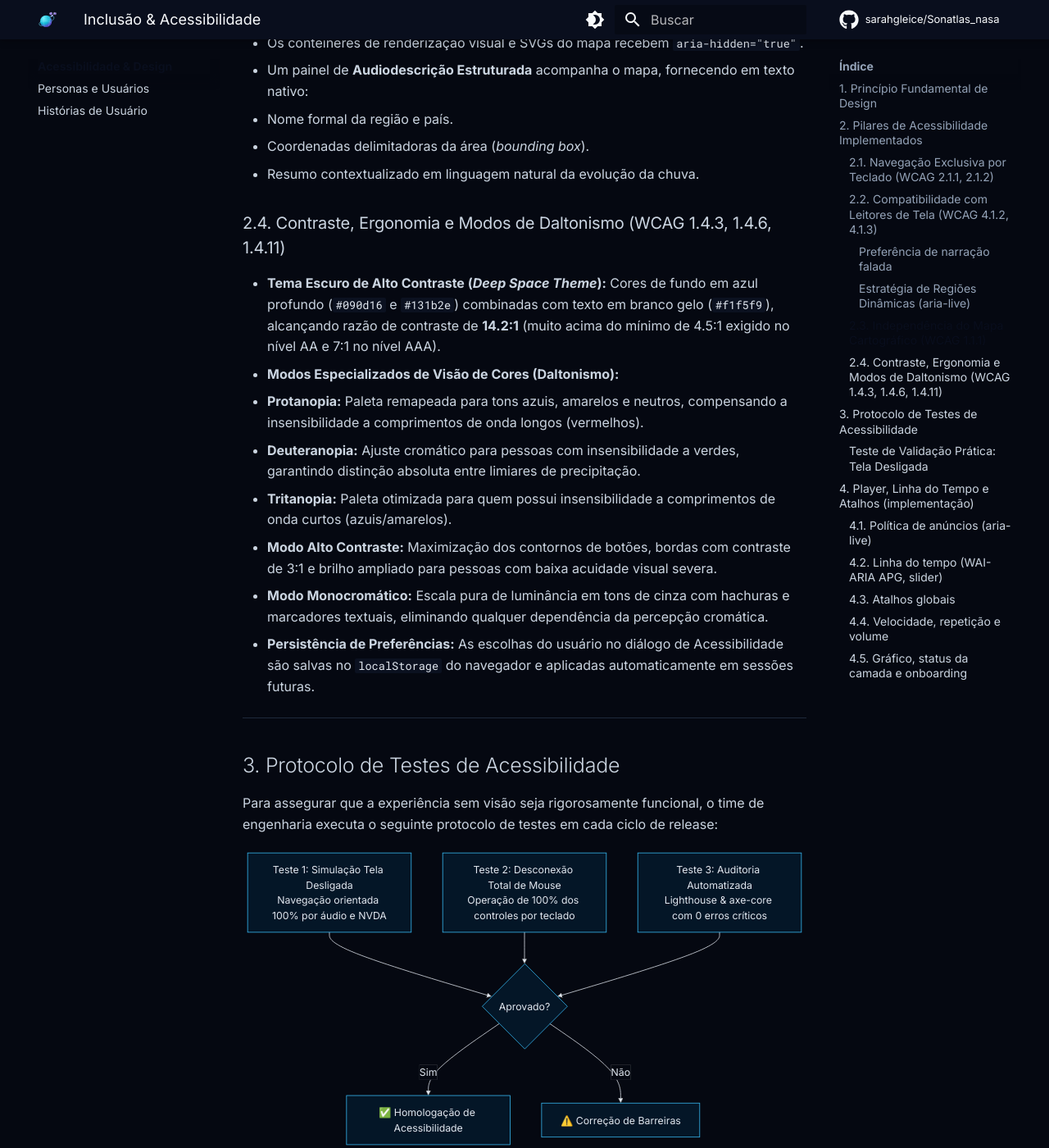
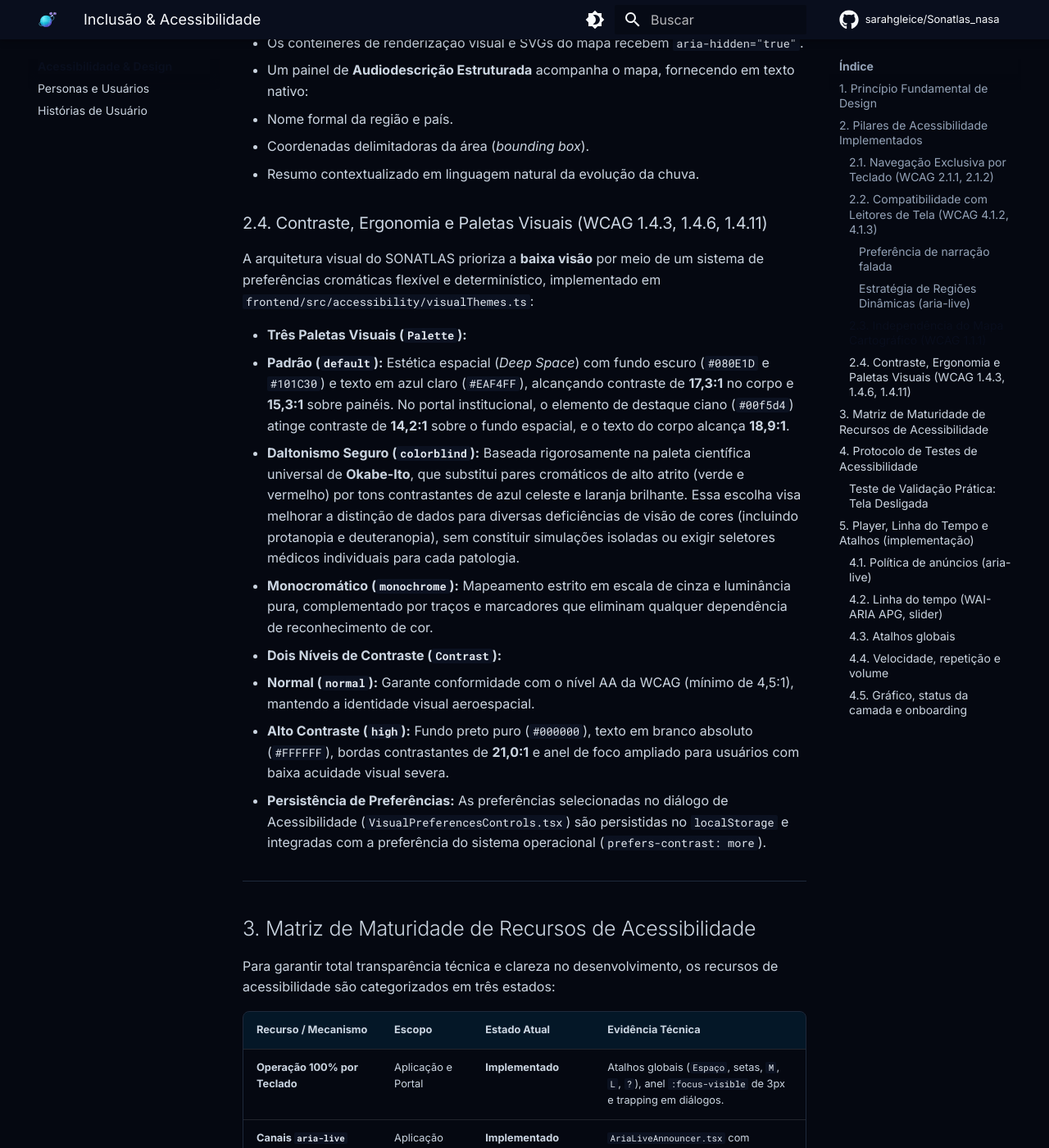
Before and after one commit to sarahgleice/Sonatlas_nasa, an MkDocs documentation site: the page built from docs/08-acessibilidade/index.md, in a window 1280 px wide and 1400 px high, scrolled down 1844 px. Shown: the whole window at 82% size. Built offline with MkDocs 1.6.1 and Material for MkDocs 9.7.7, drawn with Linux system fonts in a browser that asks for light colours; comment, search, counter and statistics services are not loaded; some of the changed text lies outside the part shown.

Commit message:
docs: refine scientific and accessibility claims in portal

```diff
--- a/docs/08-acessibilidade/index.md
+++ b/docs/08-acessibilidade/index.md
@@ -48,19 +48,42 @@ A propriedade `polite` garante que o leitor de tela conclua a fala da palavra em
   - Coordenadas delimitadoras da área (*bounding box*).
   - Resumo contextualizado em linguagem natural da evolução da chuva.
 
-### 2.4. Contraste, Ergonomia e Modos de Daltonismo (WCAG 1.4.3, 1.4.6, 1.4.11)
-- **Tema Escuro de Alto Contraste (*Deep Space Theme*):** Cores de fundo em azul profundo (`#090d16` e `#131b2e`) combinadas com texto em branco gelo (`#f1f5f9`), alcançando razão de contraste de **14.2:1** (muito acima do mínimo de 4.5:1 exigido no nível AA e 7:1 no nível AAA).
-- **Modos Especializados de Visão de Cores (Daltonismo):**
-  - **Protanopia:** Paleta remapeada para tons azuis, amarelos e neutros, compensando a insensibilidade a comprimentos de onda longos (vermelhos).
-  - **Deuteranopia:** Ajuste cromático para pessoas com insensibilidade a verdes, garantindo distinção absoluta entre limiares de precipitação.
-  - **Tritanopia:** Paleta otimizada para quem possui insensibilidade a comprimentos de onda curtos (azuis/amarelos).
-  - **Modo Alto Contraste:** Maximização dos contornos de botões, bordas com contraste de 3:1 e brilho ampliado para pessoas com baixa acuidade visual severa.
-  - **Modo Monocromático:** Escala pura de luminância em tons de cinza com hachuras e marcadores textuais, eliminando qualquer dependência da percepção cromática.
-- **Persistência de Preferências:** As escolhas do usuário no diálogo de Acessibilidade são salvas no `localStorage` do navegador e aplicadas automaticamente em sessões futuras.
+### 2.4. Contraste, Ergonomia e Paletas Visuais (WCAG 1.4.3, 1.4.6, 1.4.11)
+
+A arquitetura visual do SONATLAS prioriza a **baixa visão** por meio de um sistema de preferências cromáticas flexível e determinístico, implementado em `frontend/src/accessibility/visualThemes.ts`:
+
+- **Três Paletas Visuais (`Palette`):**
+  1. **Padrão (`default`):** Estética espacial (*Deep Space*) com fundo escuro (`#080E1D` e `#101C30`) e texto em azul claro (`#EAF4FF`), alcançando contraste de **17,3:1** no corpo e **15,3:1** sobre painéis. No portal institucional, o elemento de destaque ciano (`#00f5d4`) atinge contraste de **14,2:1** sobre o fundo espacial, e o texto do corpo alcança **18,9:1**.
+  2. **Daltonismo Seguro (`colorblind`):** Baseada rigorosamente na paleta científica universal de **Okabe-Ito**, que substitui pares cromáticos de alto atrito (verde e vermelho) por tons contrastantes de azul celeste e laranja brilhante. Essa escolha visa melhorar a distinção de dados para diversas deficiências de visão de cores (incluindo protanopia e deuteranopia), sem constituir simulações isoladas ou exigir seletores médicos individuais para cada patologia.
+  3. **Monocromático (`monochrome`):** Mapeamento estrito em escala de cinza e luminância pura, complementado por traços e marcadores que eliminam qualquer dependência de reconhecimento de cor.
+
+- **Dois Níveis de Contraste (`Contrast`):**
+  - **Normal (`normal`):** Garante conformidade com o nível AA da WCAG (mínimo de 4,5:1), mantendo a identidade visual aeroespacial.
+  - **Alto Contraste (`high`):** Fundo preto puro (`#000000`), texto em branco absoluto (`#FFFFFF`), bordas contrastantes de **21,0:1** e anel de foco ampliado para usuários com baixa acuidade visual severa.
+
+- **Persistência de Preferências:** As preferências selecionadas no diálogo de Acessibilidade (`VisualPreferencesControls.tsx`) são persistidas no `localStorage` e integradas com a preferência do sistema operacional (`prefers-contrast: more`).
 
 ---
 
-## 3. Protocolo de Testes de Acessibilidade
+## 3. Matriz de Maturidade de Recursos de Acessibilidade
+
+Para garantir total transparência técnica e clareza no desenvolvimento, os recursos de acessibilidade são categorizados em três estados:
+
+| Recurso / Mecanismo | Escopo | Estado Atual | Evidência Técnica |
+|---|---|---|---|
+| **Operação 100% por Teclado** | Aplicação e Portal | **Implementado** | Atalhos globais (`Espaço`, setas, `M`, `L`, `?`), anel `:focus-visible` de 3px e trapping em diálogos. |
+| **Canais `aria-live` Polite / Assertive** | Aplicação Web | **Implementado** | `AriaLiveAnnouncer.tsx` com anúncios semânticos e política anti-spam ao avançar passos. |
+| **3 Paletas Cromáticas + Alto Contraste** | Aplicação Web | **Implementado** | `visualThemes.ts`, `VisualPreferencesControls.tsx` e 24 testes unitários de contraste. |
+| **Legenda Sonora de Calibração** | Aplicação Web | **Implementado** | Síntese de 3 amostras acústicas no navegador para referência mental prévia do usuário. |
+| **Alternador de Tema Claro/Escuro** | Portal MkDocs | **Implementado** | Paleta `slate` e `default` configurada em `mkdocs.yml` com contraste testado. |
+| **Audiodescrição do Mapa 2D** | Aplicação Web | **Implementado** | Painel textual alternativo com resumo bioclimático e `aria-hidden` no canvas Leaflet. |
+| **Conformidade WCAG 2.1 AA** | Aplicação e Portal | **Implementado e Documentado** | Contraste de texto > 15:1 (excedendo 7:1 do AAA), navegabilidade e foco sem dependência visual. |
+| **Filtros SVG Dedicados por Patologia** | Aplicação Web | **Planejado** | Filtros de matriz cromática específicos para simulação pontual de tritanopia severa. |
+| **Síntese de Voz Nativa Multilíngue** | Aplicação Web | **Planejado** | Suporte ampliado à Web Speech API para leitura assistida em múltiplos idiomas adicionais. |
+
+---
+
+## 4. Protocolo de Testes de Acessibilidade
 
 Para assegurar que a experiência sem visão seja rigorosamente funcional, o time de engenharia executa o seguinte protocolo de testes em cada ciclo de release:
 
@@ -85,7 +108,7 @@ flowchart TD
 
 ---
 
-## 4. Player, Linha do Tempo e Atalhos (implementação)
+## 5. Player, Linha do Tempo e Atalhos (implementação)
 
 ### 4.1. Política de anúncios (`aria-live`)
 Canal único (`AriaLiveAnnouncer`) com dois nós sempre montados: `role="status"` (educado) e `role="alert"` (assertivo, só para dado ausente e erros). A regra anti-spam fica em `frontend/src/utils/announcements.ts`:
```
Also changed, not shown: docs/06-dados-cientificos/index.md (+9 -9 lines), docs/index.md (+16 -13 lines).
